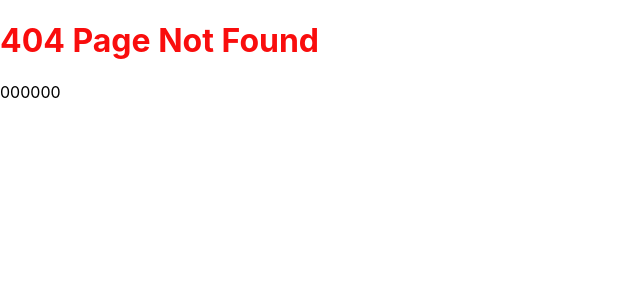
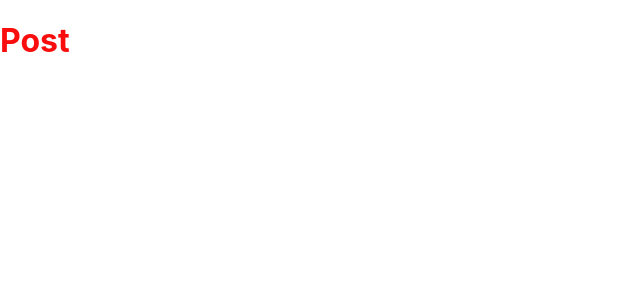
Before and after one commit to itxve/nextjs-wyapi, a Next.js app: page /post in a window 1280 px wide. Before the commit this address had no page. Shown: the top 300 px of the page, without its empty margins (0-640 px from the left). Built offline with nearby package versions, Linux system fonts and the light colour scheme.

Commit message:
🔥 update 502

```diff
--- a/pages/_app.tsx
+++ b/pages/_app.tsx
@@ -1,7 +1,10 @@
 import '../styles/globals.css'
 import type { AppProps /*, AppContext */ } from 'next/app'
 
+
 function MyApp({ Component, pageProps }: AppProps) {
-  return <Component {...pageProps} />
+
+  return  <Component {...pageProps} />
+
 }
 export default MyApp
--- a/pages/_document.tsx
+++ b/pages/_document.tsx
@@ -6,7 +6,6 @@ function WyDocument() {
       <Head />
       <body>
         <Main />
-        <p>000000</p>
         <NextScript />
       </body>
     </Html>
--- a/pages/index.tsx
+++ b/pages/index.tsx
@@ -1,4 +1,5 @@
 import Head from 'next/head'
+import Link from 'next/link'
 import styles from '../styles/Home.module.css'
 
 export default function Index() {
@@ -12,6 +13,8 @@ export default function Index() {
       <main className={styles.main}>
         <h1 className={styles.title}>
           Welcome to <a href="https://nextjs.org">Next.js!</a>
+          <br></br>
+          <Link href="/post">post</Link>
         </h1>
       </main>
     </div>
--- /dev/null
+++ b/pages/post/index.tsx
@@ -0,0 +1,4 @@
+
+export default function Post() {
+  return <h1 style={{color:"#F90D0D"}}>Post</h1>
+}
```
Also changed, not shown: pages/502.tsx (renamed from pages/500.tsx).
